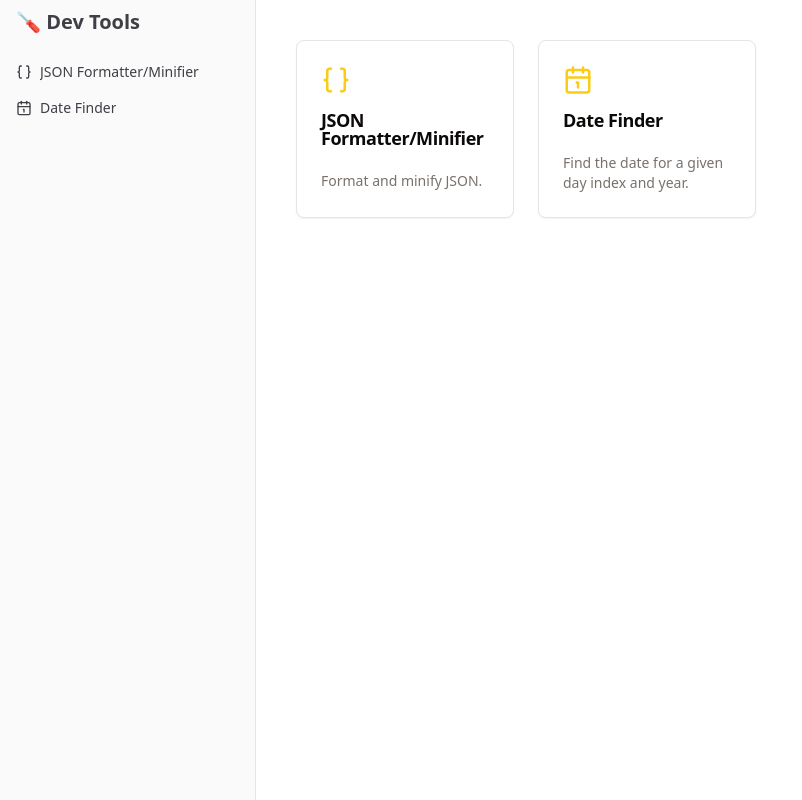
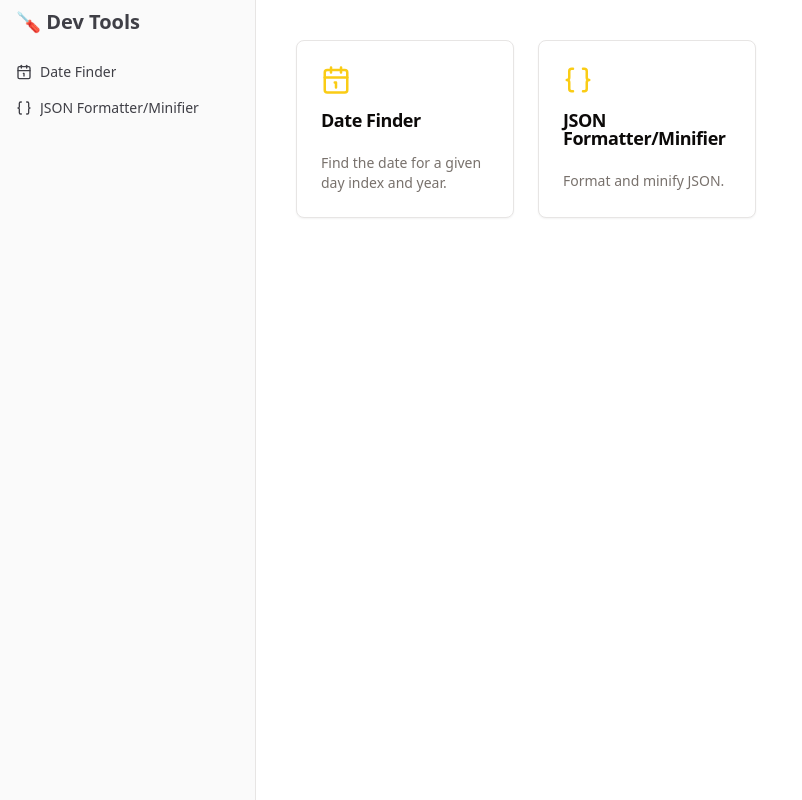
Before and after one commit to brequet/dev-tools, a SvelteKit app: page / in a window 1280 px wide. Shown: the whole page, without its empty margins (0-802 px from the left). Built offline with nearby package versions, Linux system fonts and the light colour scheme.

Commit message:
minor clean

```diff
--- a/src/lib/navigation.ts
+++ b/src/lib/navigation.ts
@@ -11,16 +11,16 @@ export const BASE_PATH = '/dev-tools';
 
 export const navItems: NavItem[] = [
     {
+        title: 'Date Finder',
+        description: 'Find the date for a given day index and year.',
+        href: '/date-finder',
+        icon: Calendar1
+    },
+    {
         title: 'JSON Formatter/Minifier',
         description: 'Format and minify JSON.',
         href: '/json-formatter',
         icon: Braces
-    },
-    {
-        title: 'Date Finder',
-        description: 'Find the date for a given day index and year.',
-        href: '/date-finder',
-        icon: Calendar1
     },
 ];
 
--- a/src/routes/json-formatter/+page.svelte
+++ b/src/routes/json-formatter/+page.svelte
@@ -1,5 +1,4 @@
 <script lang="ts">
-	import { page } from '$app/stores';
 	import CodeViewer from '$lib/components/code-viewer.svelte';
 	import * as Alert from '$lib/components/ui/alert';
 	import { Checkbox } from '$lib/components/ui/checkbox';
@@ -7,8 +6,6 @@
 	import * as Select from '$lib/components/ui/select';
 	import { Textarea } from '$lib/components/ui/textarea';
 	import { cn } from '$lib/utils';
-
-	let currentSegment = $derived($page.url.pathname.split('/').filter(Boolean).at(-1));
 
 	interface OutputJson {
 		text: string;
```
